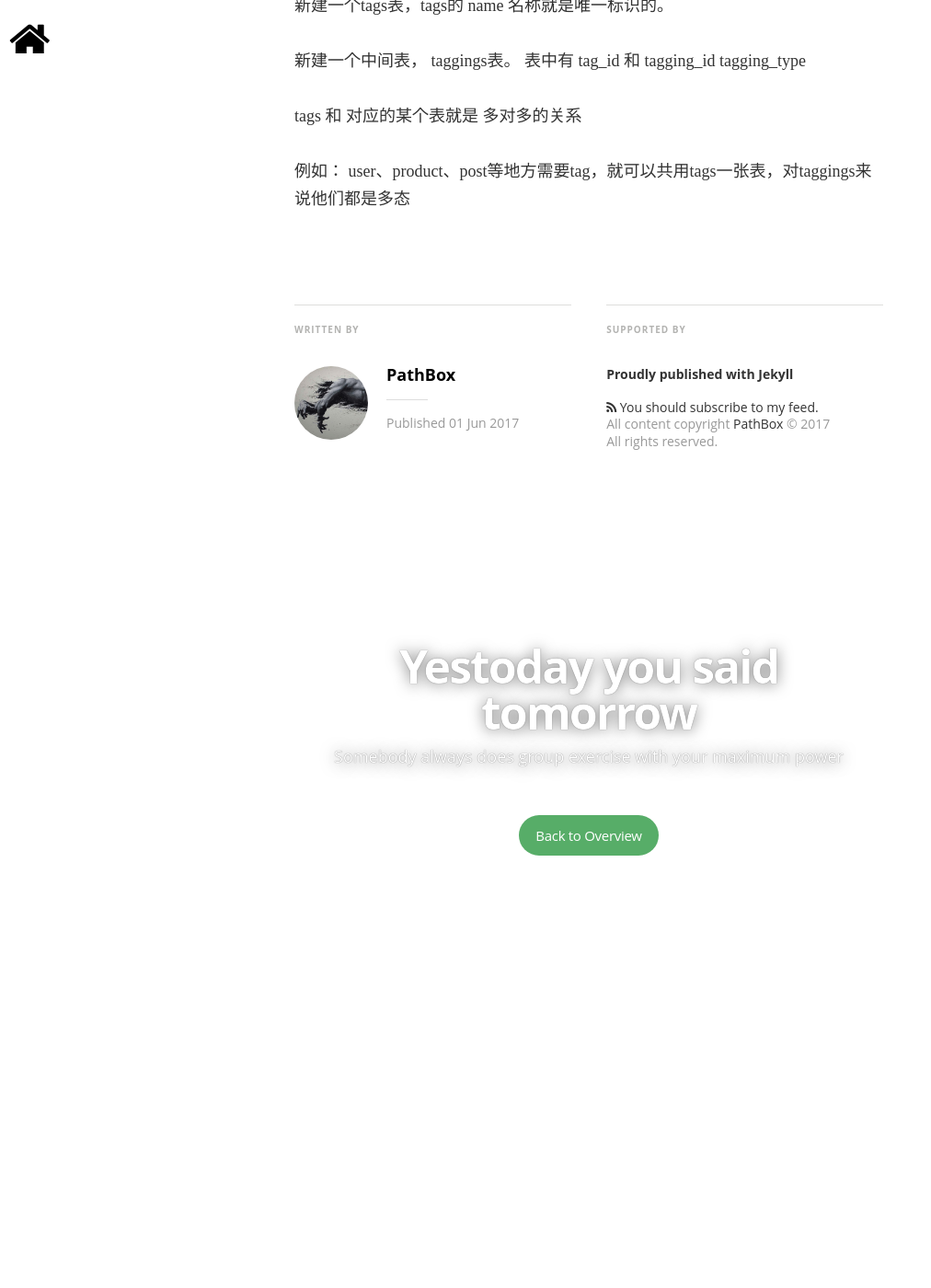
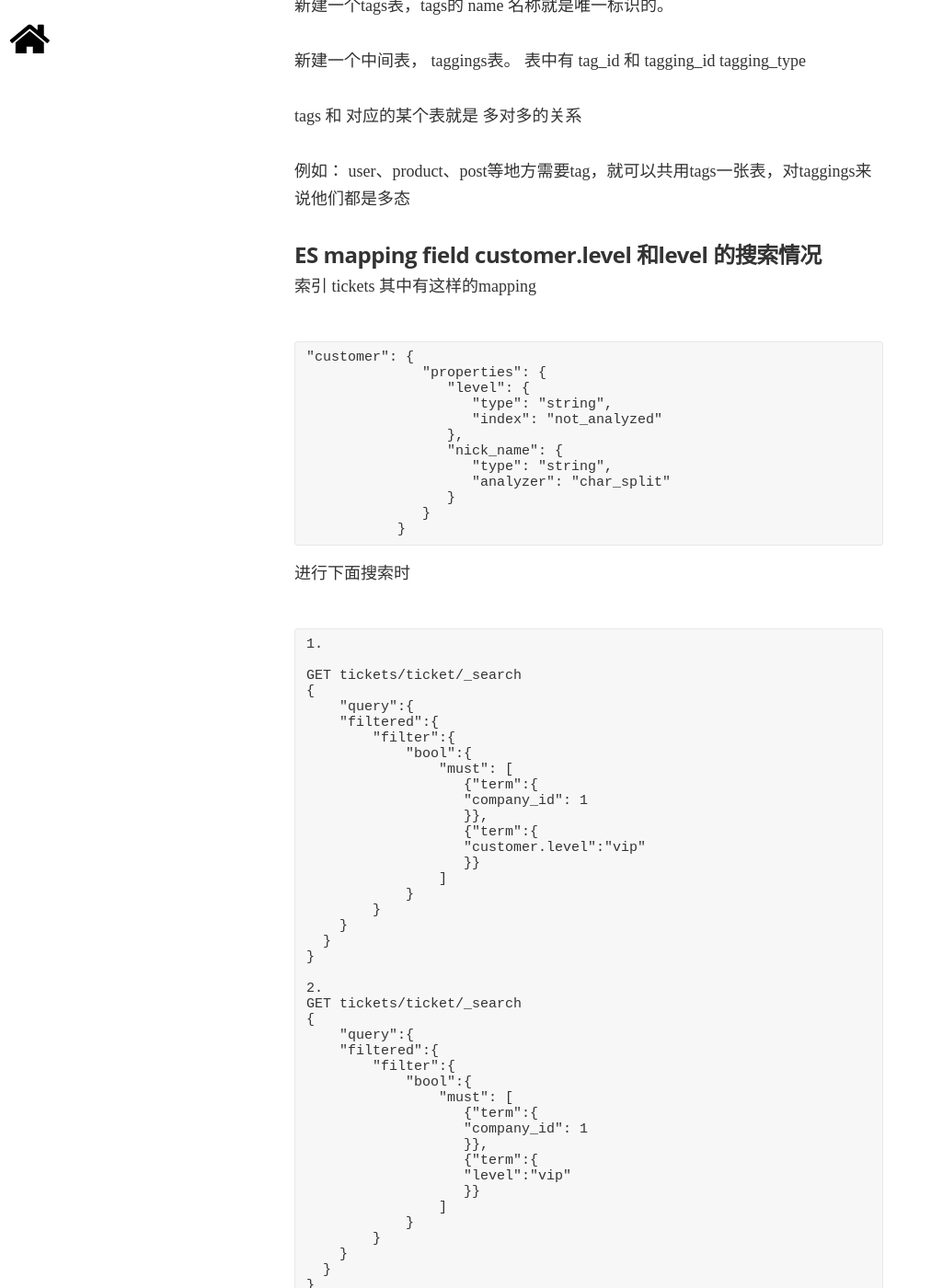
Before and after one commit to pathbox/pathbox.github.io, a Jekyll site: the page built from _posts/2017-06-01-work-summary-in-Udesk-five.md, in a window 1280 px wide and 1400 px high, scrolled down 3883 px. Shown: the whole window at 92% size, without its empty margins (0-1012 px from the left). Built offline with Jekyll 4.4.1, drawn with Linux system fonts in a browser that asks for light colours; nearby versions of some CDN libraries; some web fonts are replaced; comment, search, counter and statistics services are not loaded; before the commit the page ends 4903 px from its top, so only the background shows below that; some of the changed text lies outside the part shown.

Commit message:
ES mapping field customer.level  和level 的搜索情况

````diff
--- a/_posts/2017-06-01-work-summary-in-Udesk-five.md
+++ b/_posts/2017-06-01-work-summary-in-Udesk-five.md
@@ -117,3 +117,70 @@ run
 tags 和 对应的某个表就是 多对多的关系
 
 例如： user、product、post等地方需要tag，就可以共用tags一张表，对taggings来说他们都是多态
+
+##### ES mapping field customer.level  和level 的搜索情况
+
+索引 tickets 其中有这样的mapping
+
+```
+"customer": {
+              "properties": {
+                 "level": {
+                    "type": "string",
+                    "index": "not_analyzed"
+                 },
+                 "nick_name": {
+                    "type": "string",
+                    "analyzer": "char_split"
+                 }
+              }
+           }
+```
+
+进行下面搜索时
+```
+1.
+
+GET tickets/ticket/_search
+{
+    "query":{
+    "filtered":{
+        "filter":{
+            "bool":{
+                "must": [
+                   {"term":{
+                   "company_id": 1
+                   }},
+                   {"term":{
+                   "customer.level":"vip"
+                   }}
+                ]
+            }
+        }
+    }
+  }
+}
+
+2.
+GET tickets/ticket/_search
+{
+    "query":{
+    "filtered":{
+        "filter":{
+            "bool":{
+                "must": [
+                   {"term":{
+                   "company_id": 1
+                   }},
+                   {"term":{
+                   "level":"vip"
+                   }}
+                ]
+            }
+        }
+    }
+  }
+}
+```
+
+这两种搜索都能得到结果。但个人会选择第一种方式，避免以后有可能造成的冲突
````
